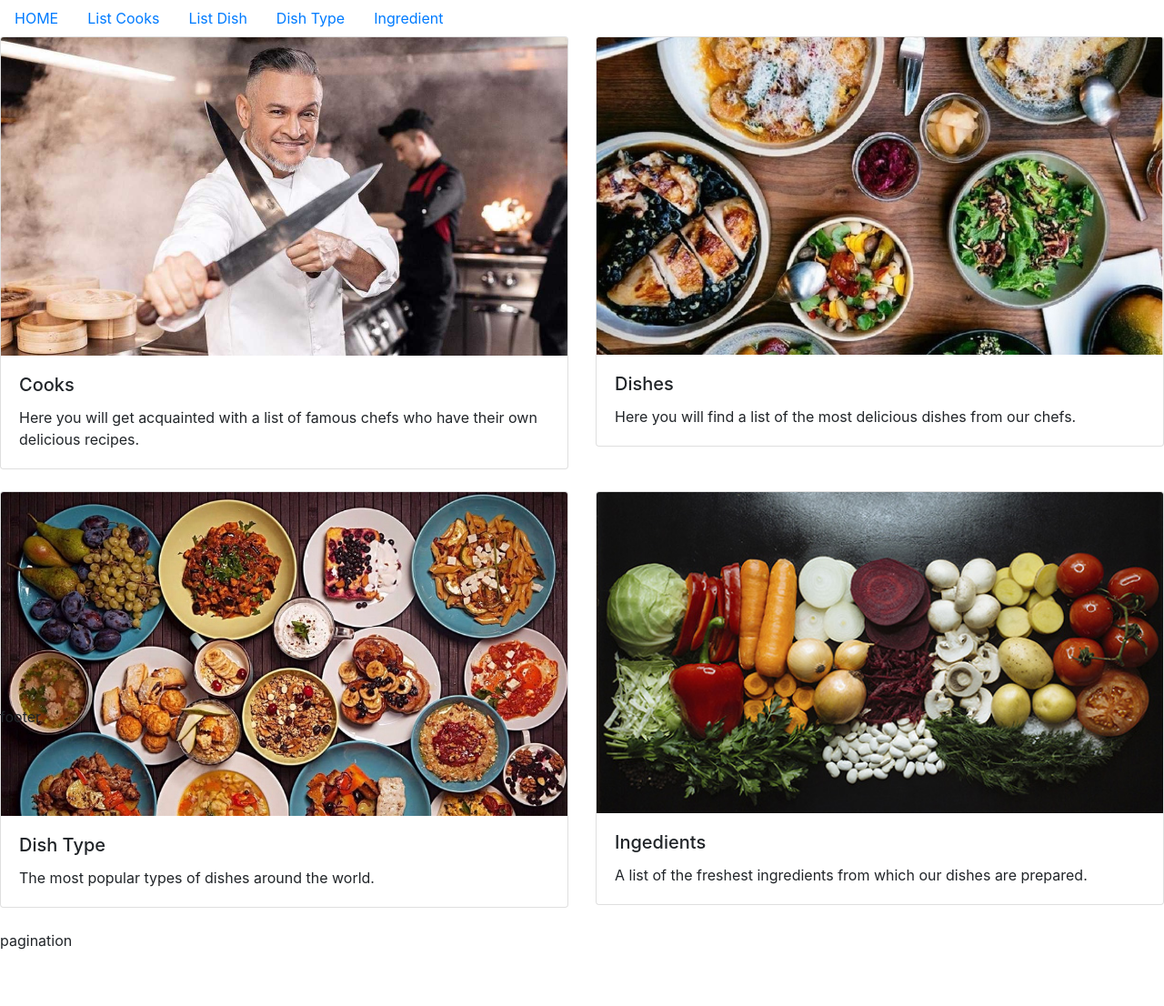
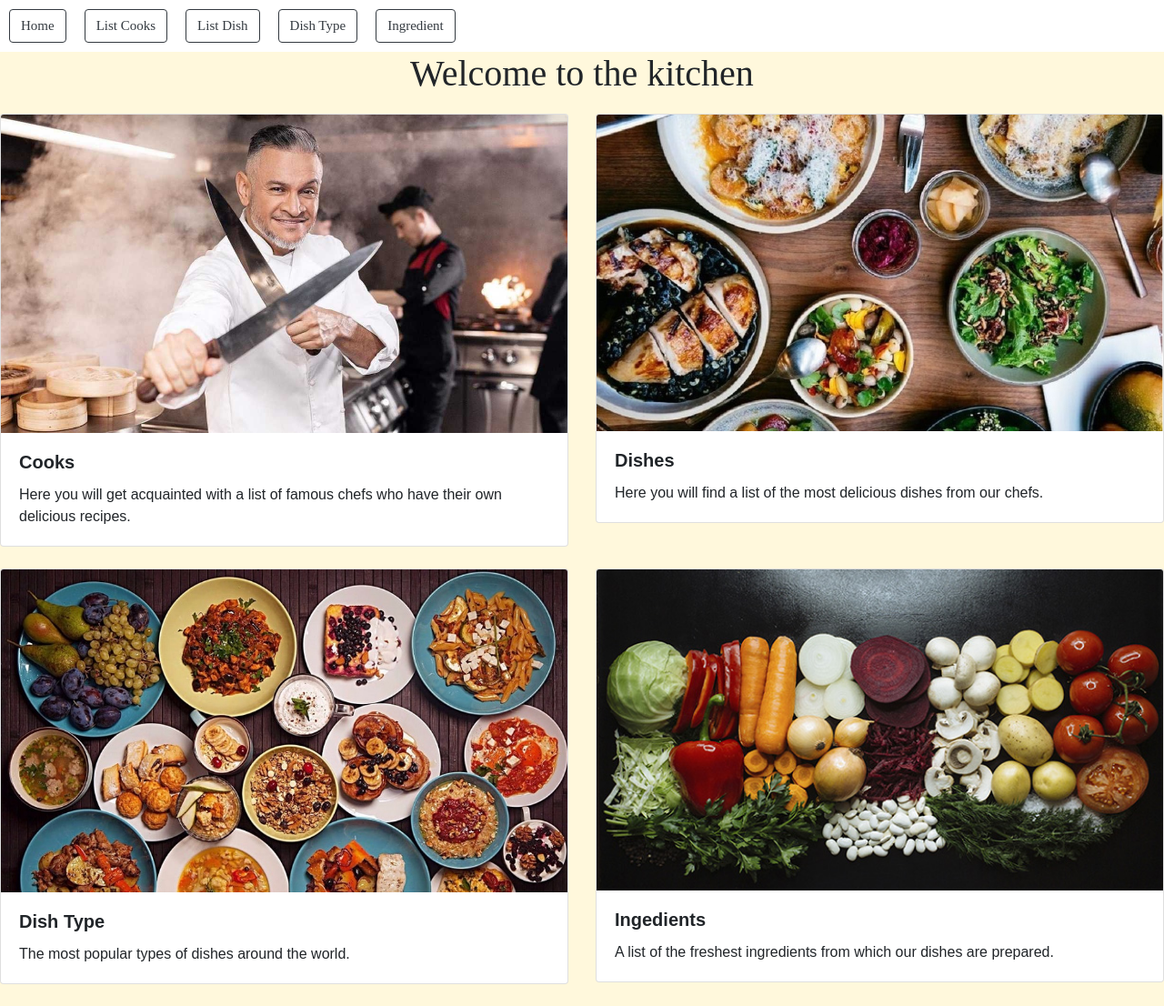
Before and after one commit to AlyonkaB/-restaurant-kitchen-service, a Django app: page /kitchen/ in a window 1280 px wide. Shown: the whole page at 91% size. Before the commit the page ends 1044 px from the top, so only its background shows below. Run offline with Django 5.2, Linux system fonts and the light colour scheme; data that the repository does not hold is empty.

Commit message:
add includes/sidebar.html & update styles.css, base.html, index.html

```diff
--- a/static/css/styles.css
+++ b/static/css/styles.css
@@ -0,0 +1,29 @@
+body {
+}
+.content{
+    background-color: cornsilk;
+}
+.nav-item {
+    margin: 10px;
+}
+
+.title {
+    text-align: center;
+    margin-bottom: 20px;
+    font-family: 'Times New Roman', serif;
+    font-size: 30px;
+}
+
+.btn-outline-dark {
+    font-family: 'Times New Roman', serif;
+    font-size: 15px;
+}
+
+.card-title {
+    font-weight: bold;
+    font-family: Arial, sans-serif
+}
+
+.card-text {
+    font-family: Arial, sans-serif
+}
--- a/templates/base.html
+++ b/templates/base.html
@@ -18,39 +18,20 @@
 <div class="container-fluid">
   <div class="row">
     <div>
-
       {% block sidebar %}
-        <ul class="nav nav-pills">
-          <li class="nav-item">
-            <a class="nav-link" href="#">НОМE</a>
-          </li>
-          <li class="nav-item">
-            <a class="nav-link" href="#">List Cooks</a>
-          </li>
-          <li class="nav-item">
-            <a class="nav-link" href="#">List Dish</a>
-          </li>
-          <li class="nav-item">
-            <a class="nav-link" href="#">Dish Type</a>
-          </li>
-          <li class="nav-item">
-            <a class="nav-link" href="#">Ingredient</a>
-          </li>
-        </ul>
+        {% include "includes/sidebar.html" %}
       {% endblock %}
     </div>
-    <div>
+
+    <div class="content">
       {% block content %}
-        content
       {% endblock %}
 
       {% block pagination %}
-        pagination
       {% endblock %}
     </div>
-    <div class="fixed-bottom">
+    <div class="footer">
       {% block footer %}
-        footer
       {% endblock %}
     </div>
   </div>
--- /dev/null
+++ b/templates/includes/sidebar.html
@@ -0,0 +1,19 @@
+{% block sidebar %}
+        <ul class="nav justify-content-end">
+          <li class="nav-item">
+            <a class="btn btn-outline-dark" href="#">Нome</a>
+          </li>
+          <li class="nav-item">
+            <a class="btn btn-outline-dark" href="#">List Cooks</a>
+          </li>
+          <li class="nav-item">
+            <a class="btn btn-outline-dark" href="#">List Dish</a>
+          </li>
+          <li class="nav-item">
+            <a class="btn btn-outline-dark" href="#">Dish Type</a>
+          </li>
+          <li class="nav-item">
+            <a class="btn btn-outline-dark" href="#">Ingredient</a>
+          </li>
+        </ul>
+      {% endblock %}
--- a/templates/kitchen/index.html
+++ b/templates/kitchen/index.html
@@ -2,6 +2,9 @@
  {% load static %}
 
 {% block content %}
+  <div class="title">
+    <h1> Welcome to the kitchen </h1>
+  </div>
   <div class="row row-cols-1 row-cols-md-2">
     <div class="col mb-4">
       <div class="card">
```
